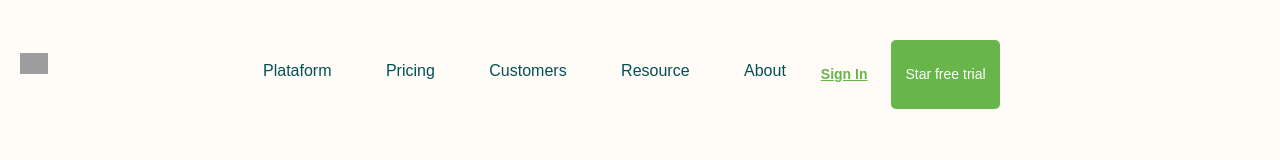
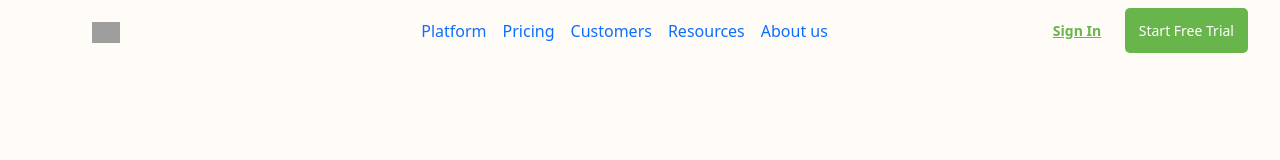
Before and after one commit to jdcarrillo123/fontend, a plain HTML site: page index.html in a window 1280 px wide. Shown: the top 160 px of the page. Drawn offline with nearby package versions, Linux system fonts and the light colour scheme; grey boxes are pictures that could not be loaded.

Commit message:
boostrap

```diff
--- a/index.html
+++ b/index.html
@@ -11,7 +11,7 @@
 <body>
 
   <!--Esto es lo que se verá en el navegador-->
-  <section class="fixed-heder">
+  <!-- <section class="fixed-heder">
     <header class="header">
 
       <a href="/" class="logo">
@@ -33,10 +33,10 @@
         <button type="submit">Star free trial</button>
       </div>
     </header>
-  </section>
+  </section> -->
 <!-- Nuestra barra de navegación comentada va aquí -->
 <!-- Nuestra barra de navegación comentada va aquí -->
-<!-- <nav class="navbar navbar-expand-lg" style="background-color: #fffbf7;">
+<nav class="navbar navbar-expand-lg" style="background-color: #fffbf7;">
   <div class="container-fluid">
     <a class="navbar-brand logo" href="#">
       <img src="https://getmatcha.com/wp-content/uploads/2020/01/Icon-green.png" alt="Matcha"/>
@@ -70,7 +70,7 @@
         </form>
     </div>
   </div>
-</nav> -->
+</nav>
 <!-- Nuestro contenido va aquí-->
   <section class="main">
     <h1>Build your blog. Build your business.</h1>
```
